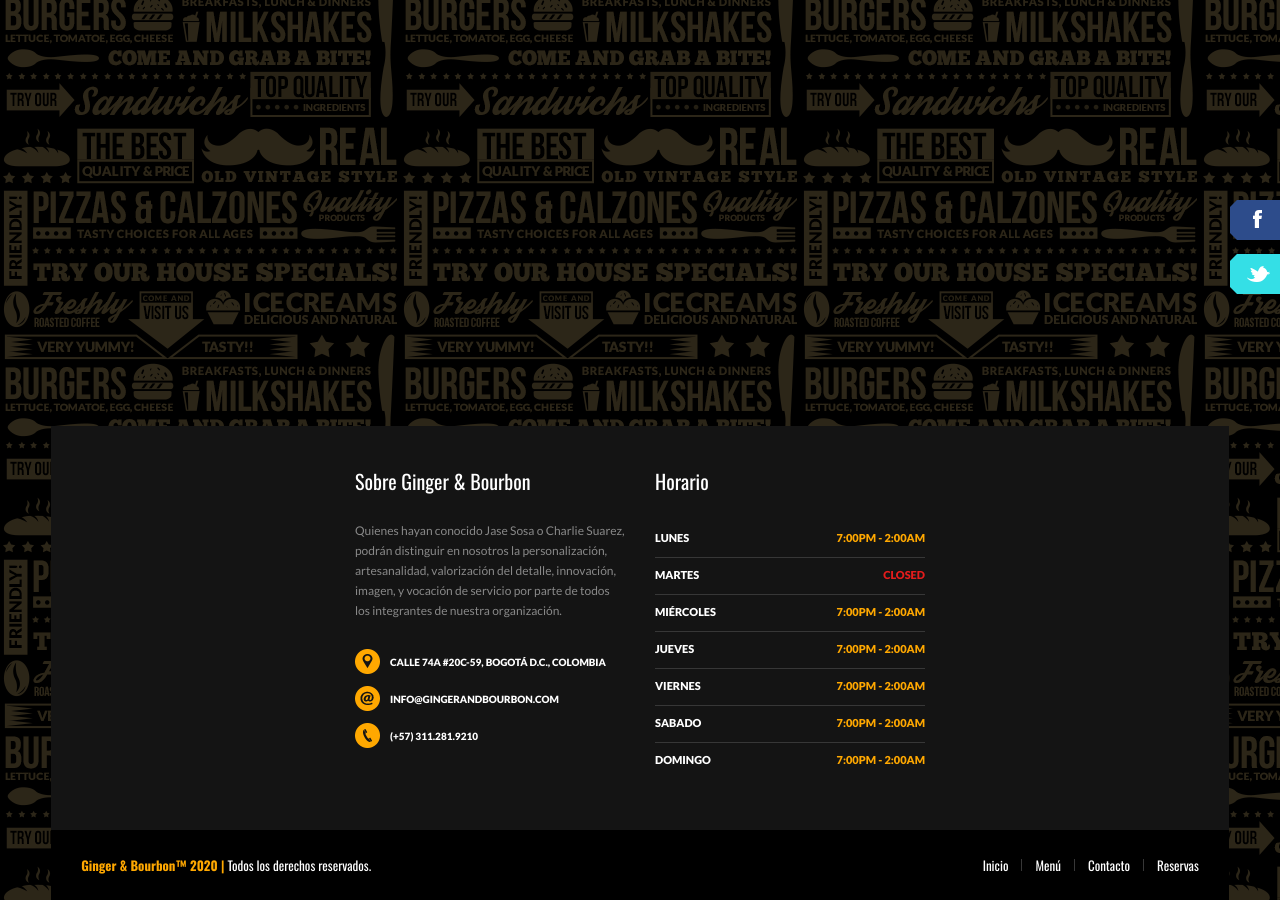
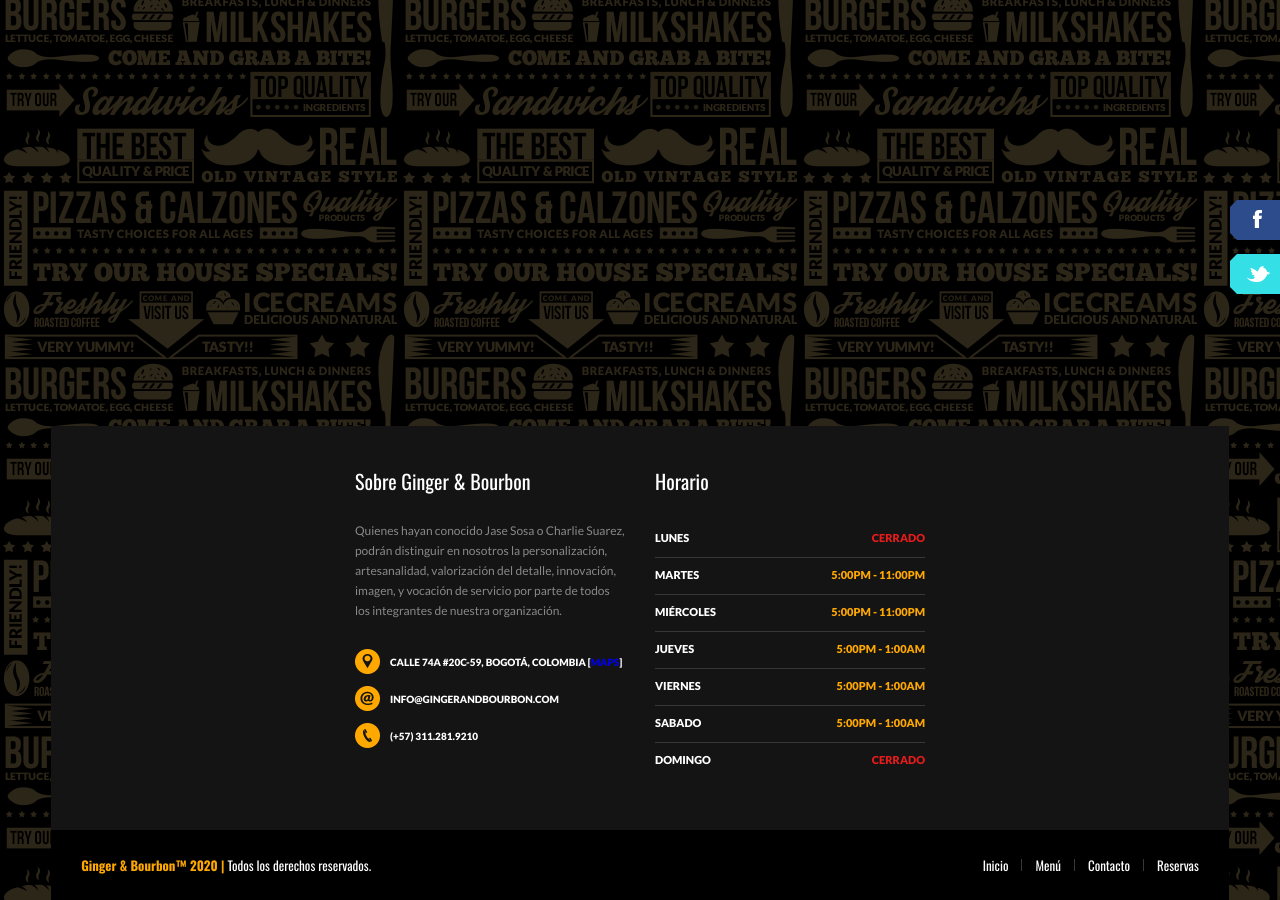
Before and after one commit to gybhq/gyb.github.io, a Jekyll site: the page built from beta.html, in a window 1280 px wide and 900 px high, scrolled down 4674 px. Built offline with Jekyll 4.4.1, drawn with Linux system fonts in a browser that asks for light colours; some web fonts are replaced; a script that is not in the unit is left out.

Commit message:
update pictures

```diff
--- a/_includes/gyb-body.html
+++ b/_includes/gyb-body.html
@@ -260,7 +260,7 @@
 					<h5>Sobre Ginger &amp; Bourbon</h5>
 					<p>Quienes hayan conocido Jase Sosa o Charlie Suarez, podrán distinguir en nosotros la personalización, artesanalidad, valorización del detalle, innovación, imagen, y vocación de servicio por parte de todos los integrantes de nuestra organización.</p>
 					<ul class="c-info">
-						<li>Calle 74a #20c-59, Bogotá D.C., Colombia</li>
+						<li>Calle 74a #20c-59, Bogotá, Colombia [<a style="font-style:none!important;" href="https://goo.gl/maps/WzdxVXeqnuwZ5vjPA" target="_blank">Maps</a>]</li>
 						<li>info@gingerandbourbon.com</li>
 						<li>(+57) 311.281.9210</li>
 					</ul>
@@ -273,31 +273,31 @@
 					<article class="op-hours">
 						<div>
 							<h6>Lunes</h6>
-							<h6>7:00PM - 2:00AM</h6>
+							<h6><span>Cerrado</span></h6>
 						</div>
 						<div>
 							<h6>Martes</h6>
-							<h6><span>Closed</span></h6>
+							<h6>5:00PM - 11:00PM</h6>
 						</div>
 						<div>
 							<h6>Miércoles</h6>
-							<h6>7:00PM - 2:00AM</h6>
+							<h6>5:00PM - 11:00PM</h6>
 						</div>
 						<div>
 							<h6>Jueves</h6>
-							<h6>7:00PM - 2:00AM</h6>
+							<h6>5:00PM - 1:00AM</h6>
 						</div>
 						<div>
 							<h6>Viernes</h6>
-							<h6>7:00PM - 2:00AM</h6>
+							<h6>5:00PM - 1:00AM</h6>
 						</div>
 						<div>
 							<h6>Sabado</h6>
-							<h6>7:00PM - 2:00AM</h6>
+							<h6>5:00PM - 1:00AM</h6>
 						</div>
 						<div>
 							<h6>Domingo</h6>
-							<h6>7:00PM - 2:00AM</h6>
+							<h6><span>Cerrado</span></h6>
 						</div>
 					</article>
 				</article>
```
Also changed, not shown: assets/images/slider01.jpg, assets/images/slider02.jpg, assets/images/slider03.jpg.
